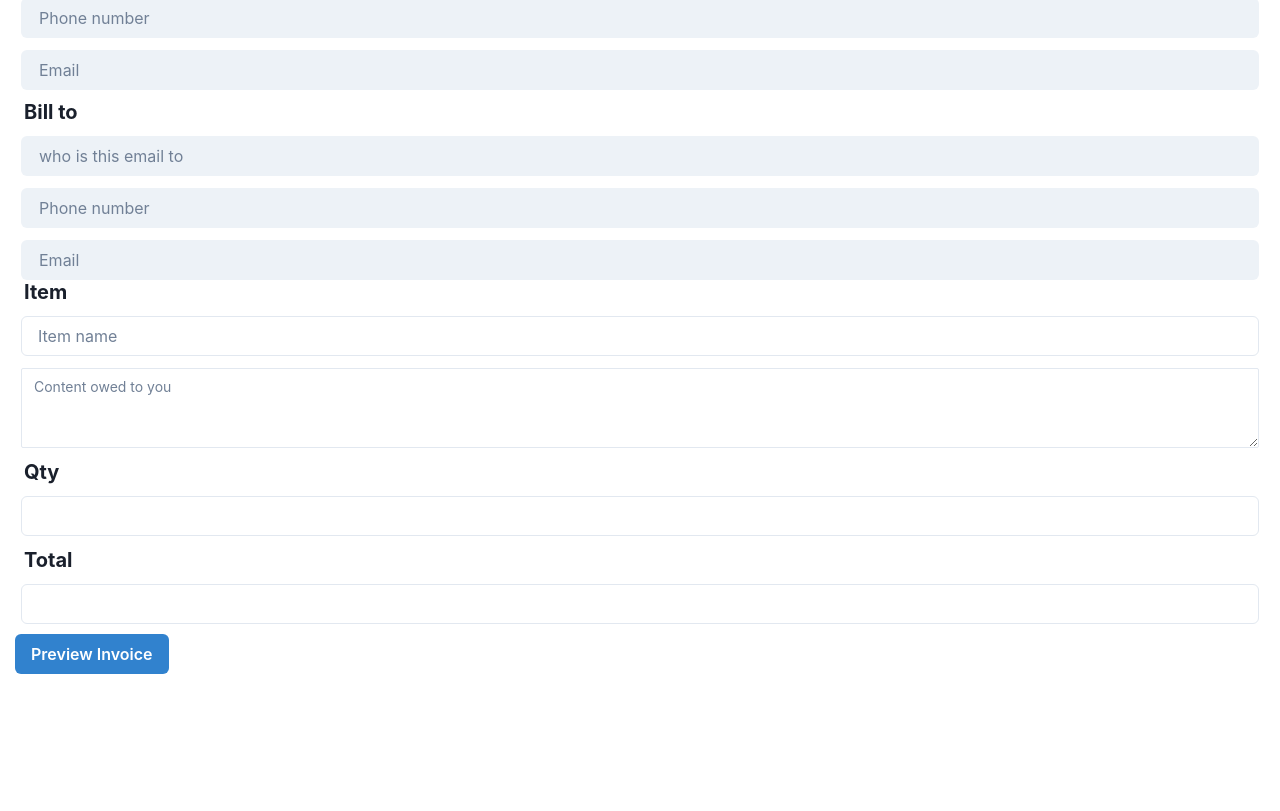
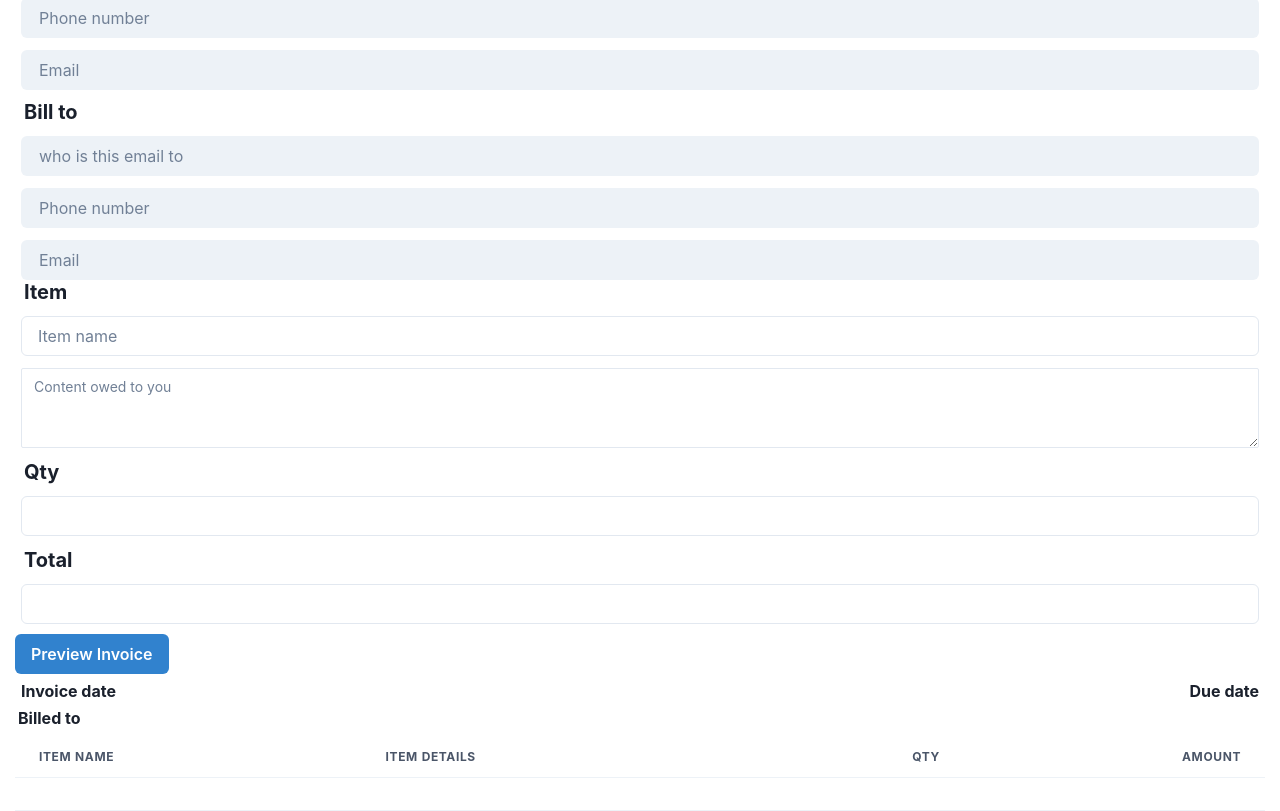
Before and after one commit to kodervine/ceendit-react, a React (Vite) app: page / in a window 1280 px wide. Shown: the part 187-998 px from the top of the page. Before the commit the page ends 861 px from the top, so only its background shows below. Built offline with nearby package versions, Linux system fonts and the light colour scheme.

Commit message:
added table to the FormPreview page

```diff
--- a/src/App.jsx
+++ b/src/App.jsx
@@ -15,7 +15,8 @@ function App() {
   return (
     <BrowserRouter>
       <InvoiceApp />
-      {showPreviewComponent && <FormPreview />}
+      <FormPreview />
+      {/* {showPreviewComponent && <FormPreview />} */}
     </BrowserRouter>
 
     // <div className="App">
--- a/src/context.jsx
+++ b/src/context.jsx
@@ -34,8 +34,8 @@ const AppProvider = ({ children }) => {
     });
   };
 
-  // FormPreview function - setShowPreviewComponent to false initially. Thus, when the PreviewData is clicked on the InvoiceApp component, it renders the FormPreview Component on the App.js
-  const handlePreviewData = (e) => {
+  // FormPreview function - setShowPreviewComponent to false initially. Thus, when the PreviewData button is clicked on the InvoiceApp component, it renders the FormPreview Component on the App.js
+  const handlePreviewData = () => {
     return setShowPreviewComponent(true);
   };
 
--- a/src/pages/FormPreview.jsx
+++ b/src/pages/FormPreview.jsx
@@ -1,40 +1,76 @@
 import React from "react";
+import {
+  Flex,
+  Spacer,
+  Box,
+  Stack,
+  Heading,
+  Text,
+  Table,
+  Thead,
+  Tbody,
+  Tr,
+  Th,
+  Td,
+  TableContainer,
+} from "@chakra-ui/react";
+
 import { useGlobalContext } from "../context";
+
 const FormPreview = () => {
-  const {
-    invoiceFormData,
-    handleInputChange,
-    allInvoiceData,
-    handleInvoiceSubmit,
-  } = useGlobalContext();
+  const { invoiceFormData } = useGlobalContext();
   return (
-    <section>
+    <Stack>
       {/* Date */}
-      <div>
-        {invoiceFormData.dateCreated}
-        {invoiceFormData.dateDue}
-      </div>
+      <Box>
+        <Heading size="md">{invoiceFormData.billFromName}</Heading>
+        <Text>{invoiceFormData.billFromPhoneNumber}</Text>
+        <Text>{invoiceFormData.billFromEmail}</Text>
+      </Box>
 
-      {/* Billed */}
-      <div>
-        {invoiceFormData.billFromName}
-        {invoiceFormData.billFromPhoneNumber}
-        {invoiceFormData.billFromEmail}
-      </div>
-      <div>
-        {invoiceFormData.billToName}
-        {invoiceFormData.billToPhoneNumber}
-        {invoiceFormData.billToEmail}
-      </div>
+      {/* Invoice date and due date */}
+      <Flex>
+        <Box>
+          <Heading size="sm">Invoice date</Heading>
+          <Text>{invoiceFormData.dateCreated}</Text>
+        </Box>
+        <Spacer />
+        <Box>
+          <Heading size="sm">Due date</Heading>
+          <Text>{invoiceFormData.dateDue}</Text>
+        </Box>
+      </Flex>
 
-      {/* Items */}
-      <div>
-        {invoiceFormData.itemName}
-        {invoiceFormData.itemContent}
-        {invoiceFormData.itemQty}
-        {invoiceFormData.itemTotal}
-      </div>
-    </section>
+      {/* Billed to */}
+      <Box>
+        <Heading size="sm">Billed to</Heading>
+        <Text>{invoiceFormData.billToName}</Text>
+        <Text>{invoiceFormData.billToPhoneNumber}</Text>
+        <Text>{invoiceFormData.billToEmail}</Text>
+      </Box>
+
+      {/* Invoice Items */}
+      <TableContainer>
+        <Table variant="simple">
+          <Thead>
+            <Tr>
+              <Th>Item Name</Th>
+              <Th>Item Details</Th>
+              <Th isNumeric>Qty</Th>
+              <Th isNumeric>Amount</Th>
+            </Tr>
+          </Thead>
+          <Tbody>
+            <Tr>
+              <Td>{invoiceFormData.itemName}</Td>
+              <Td>{invoiceFormData.itemContent}</Td>
+              <Td isNumeric>{invoiceFormData.itemQty}</Td>
+              <Td isNumeric>{invoiceFormData.itemTotal}</Td>
+            </Tr>
+          </Tbody>
+        </Table>
+      </TableContainer>
+    </Stack>
   );
 };
 
```
